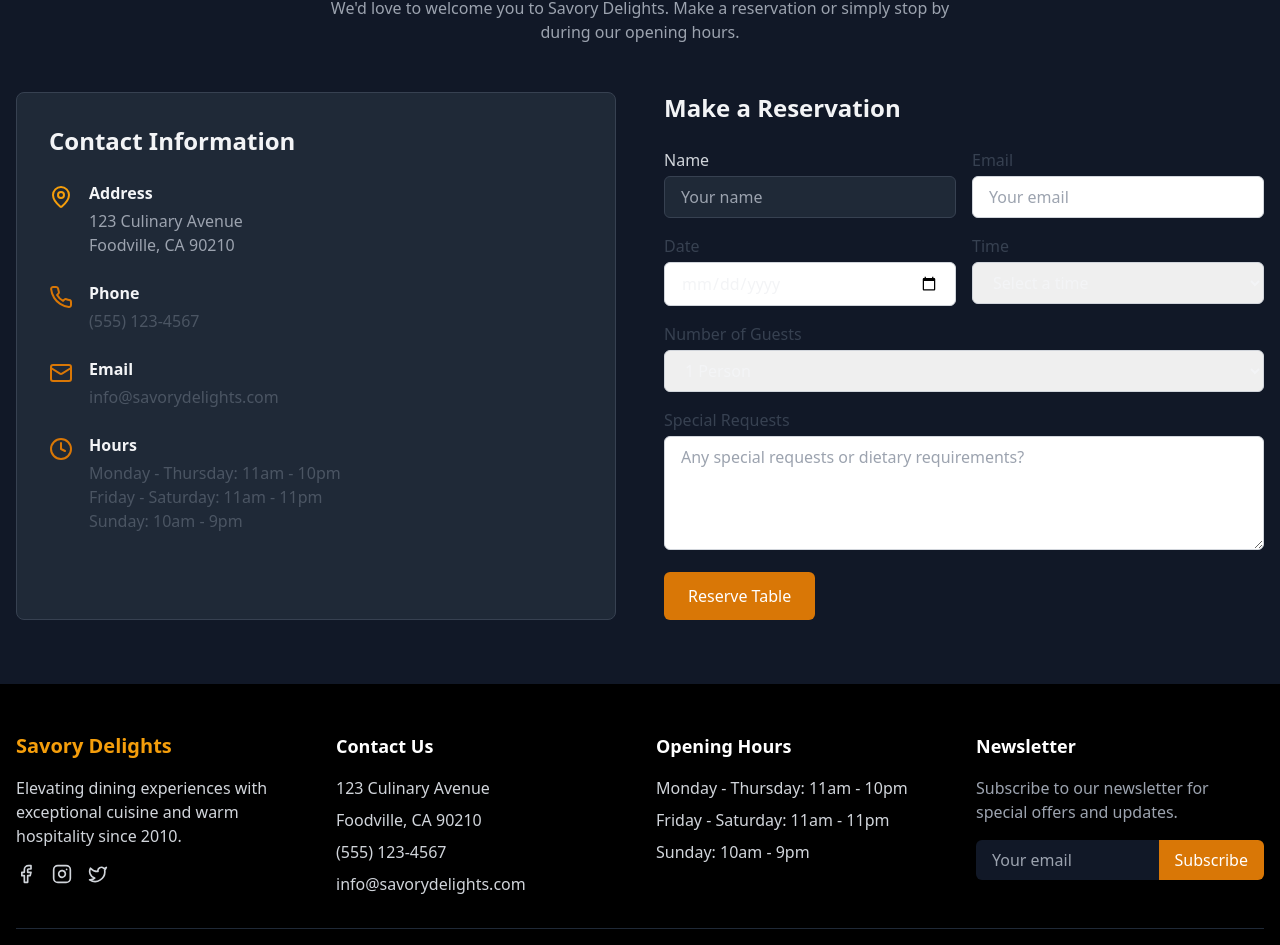
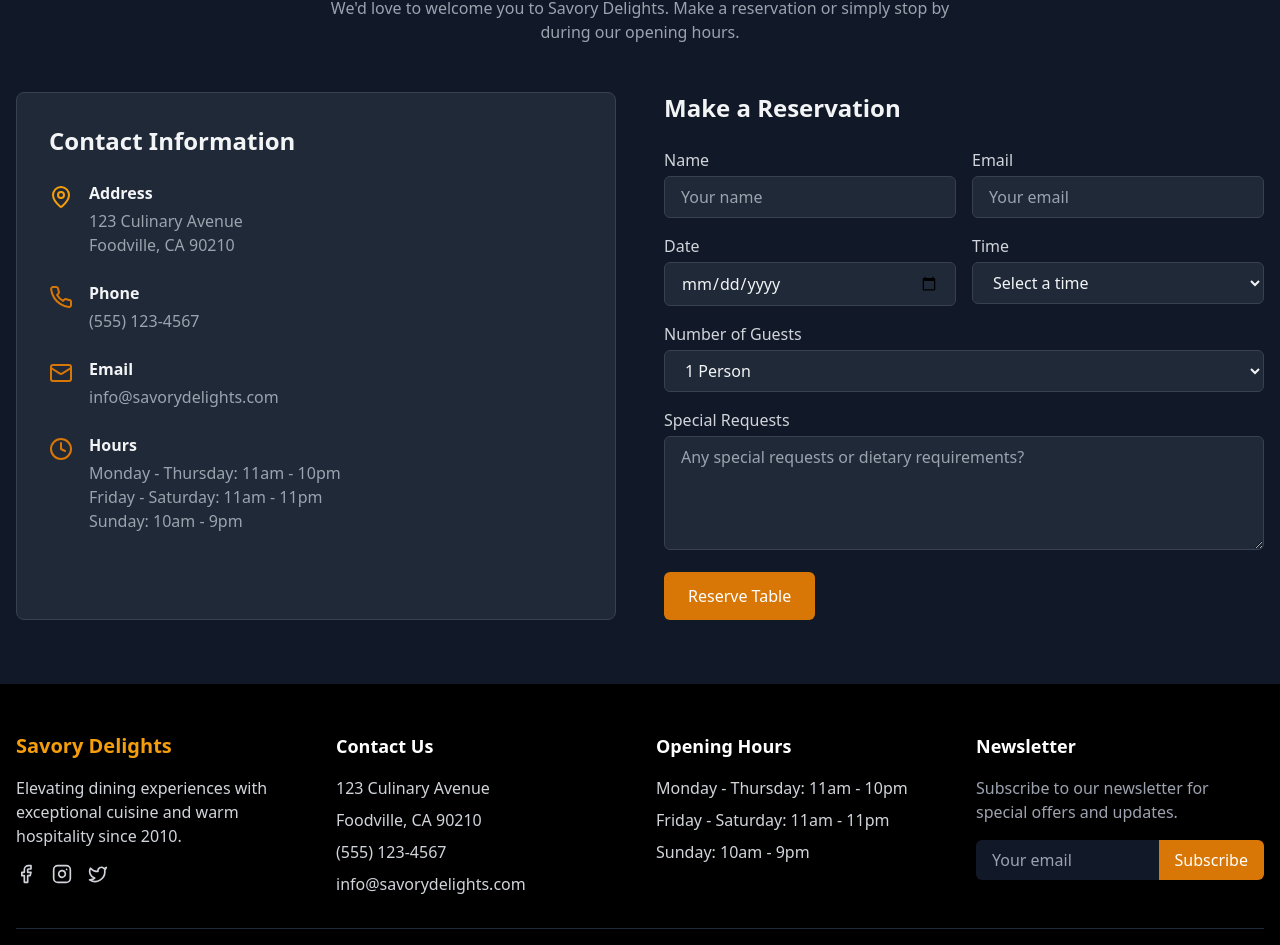
Before and after one commit to nulmul/restoapp, a React app: page / in a window 1280 px wide. Shown: the part 3571-4516 px from the top of the page. Built offline with nearby package versions, Linux system fonts and the light colour scheme; the HTML template or start-up script is replaced by a standard one.

Commit message:
textform

```diff
--- a/src/components/Contact.tsx
+++ b/src/components/Contact.tsx
@@ -30,28 +30,28 @@ const Contact = () => {
               <div className="flex items-start">
                 <PhoneIcon className="text-amber-600 mr-4 mt-1" size={24} />
                 <div>
-                  <h4 className="font-bold mb-1">Phone</h4>
-                  <p className="text-gray-600">(555) 123-4567</p>
+                  <h4 className="font-bold mb-1 text-gray-100">Phone</h4>
+                  <p className="text-gray-400">(555) 123-4567</p>
                 </div>
               </div>
               <div className="flex items-start">
                 <MailIcon className="text-amber-600 mr-4 mt-1" size={24} />
                 <div>
-                  <h4 className="font-bold mb-1">Email</h4>
-                  <p className="text-gray-600">info@savorydelights.com</p>
+                  <h4 className="font-bold mb-1 text-gray-100">Email</h4>
+                  <p className="text-gray-400">info@savorydelights.com</p>
                 </div>
               </div>
               <div className="flex items-start">
                 <ClockIcon className="text-amber-600 mr-4 mt-1" size={24} />
                 <div>
-                  <h4 className="font-bold mb-1">Hours</h4>
-                  <p className="text-gray-600">
+                  <h4 className="font-bold mb-1 text-gray-100">Hours</h4>
+                  <p className="text-gray-400">
                     Monday - Thursday: 11am - 10pm
                   </p>
-                  <p className="text-gray-600">
+                  <p className="text-gray-400">
                     Friday - Saturday: 11am - 11pm
                   </p>
-                  <p className="text-gray-600">Sunday: 10am - 9pm</p>
+                  <p className="text-gray-400">Sunday: 10am - 9pm</p>
                 </div>
               </div>
             </div>
@@ -70,24 +70,24 @@ const Contact = () => {
                   <input type="text" id="name" className="w-full px-4 py-2 bg-gray-800 border border-gray-700 rounded-md focus:outline-none focus:ring-2 focus:ring-amber-500 text-gray-100" placeholder="Your name" />
                 </div>
                 <div>
-                  <label htmlFor="email" className="block text-gray-700 mb-1">
+                  <label htmlFor="email" className="block text-gray-300 mb-1">
                     Email
                   </label>
-                  <input type="email" id="email" className="w-full px-4 py-2 border border-gray-300 rounded-md focus:outline-none focus:ring-2 focus:ring-amber-500" placeholder="Your email" />
+                  <input type="email" id="email" className="w-full px-4 py-2 bg-gray-800 border border-gray-700 rounded-md focus:outline-none focus:ring-2 focus:ring-amber-500 text-gray-100" placeholder="Your email" />
                 </div>
               </div>
               <div className="grid grid-cols-1 md:grid-cols-2 gap-4">
                 <div>
-                  <label htmlFor="date" className="block text-gray-700 mb-1">
+                  <label htmlFor="date" className="block text-gray-300 mb-1">
                     Date
                   </label>
-                  <input type="date" id="date" className="w-full px-4 py-2 border border-gray-300 rounded-md focus:outline-none focus:ring-2 focus:ring-amber-500" />
+                  <input type="date" id="date" className="w-full px-4 py-2 bg-gray-800 border border-gray-700 rounded-md focus:outline-none focus:ring-2 focus:ring-amber-500 text-gray-100" />
                 </div>
                 <div>
-                  <label htmlFor="time" className="block text-gray-700 mb-1">
+                  <label htmlFor="time" className="block text-gray-300 mb-1">
                     Time
                   </label>
-                  <select id="time" className="w-full px-4 py-2 border border-gray-300 rounded-md focus:outline-none focus:ring-2 focus:ring-amber-500">
+                  <select id="time" className="w-full px-4 py-2 bg-gray-800 border border-gray-700 rounded-md focus:outline-none focus:ring-2 focus:ring-amber-500 text-gray-100">
                     <option value="">Select a time</option>
                     <option value="17:00">5:00 PM</option>
                     <option value="17:30">5:30 PM</option>
@@ -102,10 +102,10 @@ const Contact = () => {
                 </div>
               </div>
               <div>
-                <label htmlFor="guests" className="block text-gray-700 mb-1">
+                <label htmlFor="guests" className="block text-gray-300 mb-1">
                   Number of Guests
                 </label>
-                <select id="guests" className="w-full px-4 py-2 border border-gray-300 rounded-md focus:outline-none focus:ring-2 focus:ring-amber-500">
+                <select id="guests" className="w-full px-4 py-2 bg-gray-800 border border-gray-700 rounded-md focus:outline-none focus:ring-2 focus:ring-amber-500 text-gray-100">
                   <option value="1">1 Person</option>
                   <option value="2">2 People</option>
                   <option value="3">3 People</option>
@@ -116,10 +116,10 @@ const Contact = () => {
                 </select>
               </div>
               <div>
-                <label htmlFor="message" className="block text-gray-700 mb-1">
+                <label htmlFor="message" className="block text-gray-300 mb-1">
                   Special Requests
                 </label>
-                <textarea id="message" rows={4} className="w-full px-4 py-2 border border-gray-300 rounded-md focus:outline-none focus:ring-2 focus:ring-amber-500" placeholder="Any special requests or dietary requirements?"></textarea>
+                <textarea id="message" rows={4} className="w-full px-4 py-2 bg-gray-800 border border-gray-700 rounded-md focus:outline-none focus:ring-2 focus:ring-amber-500 text-gray-100" placeholder="Any special requests or dietary requirements?"></textarea>
               </div>
               <button type="submit" className="bg-amber-600 text-white px-6 py-3 rounded-md font-medium hover:bg-amber-700 transition-colors">
                 Reserve Table
```
